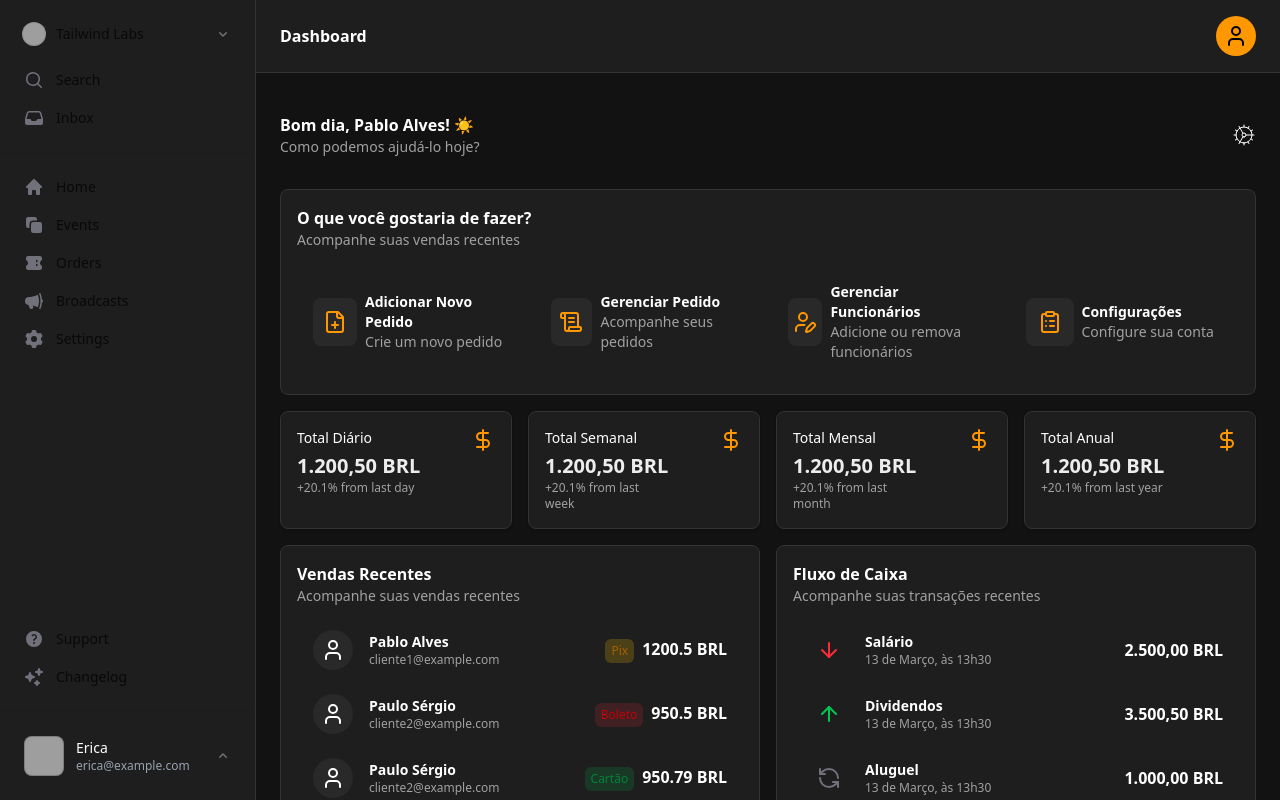
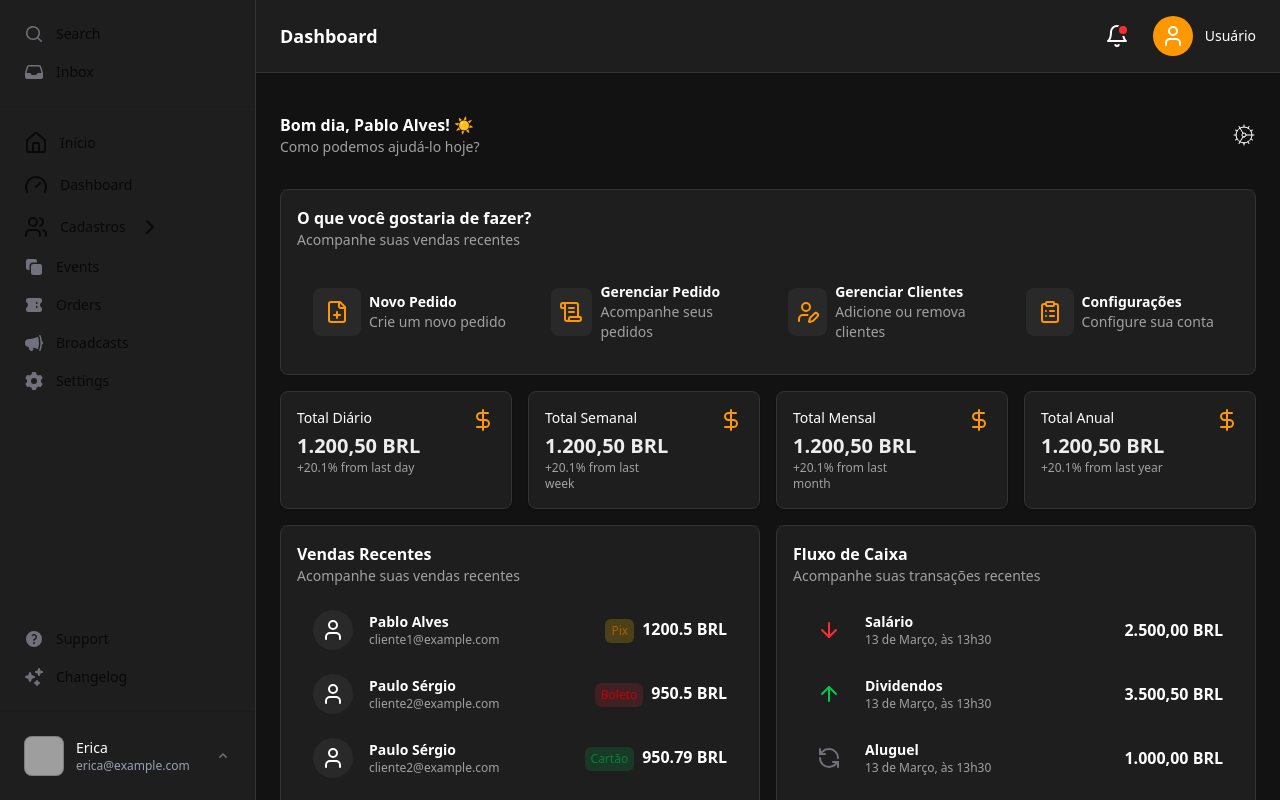
Before and after one commit to pabloalves01/gastro-flow, a React (Vite) app in the folder frontend/: page /dashboard in a window 1280 px wide. Shown: the top 800 px of the page. Built offline with nearby package versions, Linux system fonts and the light colour scheme; grey boxes are pictures that could not be loaded.

Commit message:
Add notification in header

```diff
--- a/frontend/src/layout/header.tsx
+++ b/frontend/src/layout/header.tsx
@@ -1,15 +1,40 @@
-import { User } from 'lucide-react';
+import { User, Bell, Search } from "lucide-react";
+import { useState } from "react";
 
 export default function Header() {
+    const [hasNotifications, setHasNotifications] = useState(true); // Simulação de notificação
+
     return (
-        <div className="bg-[#1E1E1E] border-b-1 border-[#333333] py-4 px-6 flex justify-between items-center">
-            <div className="text-white text-md font-semibold">
-                Dashboard
-            </div>
+        <div className="bg-[#1E1E1E] border-b border-[#333333] py-4 px-6 flex justify-between items-center">
+            {/* Título */}
+            <div className="text-white text-lg font-semibold">Dashboard</div>
 
-            <div className="flex justify-end">
-                <div className="flex justify-center items-center w-10 h-10 bg-[#FF9800] rounded-full">
-                    <User className="w-6 h-6" />
+            {/* Campo de busca */}
+            {/* <div className="relative w-72">
+                <Search className="absolute left-3 top-1/2 transform -translate-y-1/2 text-gray-400 w-5 h-5" />
+                <input
+                    type="text"
+                    placeholder="Buscar..."
+                    className="w-full bg-[#2A2A2A] text-white text-sm pl-10 pr-4 py-2 rounded-full focus:outline-none focus:ring-2 focus:ring-[#FF9800]"
+                />
+            </div> */}
+
+            {/* Notificações e Perfil */}
+            <div className="flex items-center space-x-6">
+                {/* Notificações */}
+                <div className="relative">
+                    <Bell className="w-6 h-6 text-white cursor-pointer" />
+                    {hasNotifications && (
+                        <span className="absolute top-0 right-0 bg-red-500 w-3 h-3 rounded-full border-2 border-[#1E1E1E]"></span>
+                    )}
+                </div>
+
+                {/* Perfil */}
+                <div className="flex items-center space-x-3 cursor-pointer">
+                    <div className="w-10 h-10 bg-[#FF9800] rounded-full flex justify-center items-center">
+                        <User className="w-6 h-6 text-white" />
+                    </div>
+                    <span className="text-white text-sm font-medium">Usuário</span>
                 </div>
             </div>
         </div>
--- a/frontend/src/layout/sidenav.tsx
+++ b/frontend/src/layout/sidenav.tsx
@@ -1,6 +1,6 @@
-import { useState } from 'react'
-import { createPortal } from 'react-dom' // Importação para usar portal
-import { Avatar } from '../components/ui/catalyst/avatar'
+import { useState } from 'react';
+import { createPortal } from 'react-dom';
+import { Avatar } from '../components/ui/catalyst/avatar';
 import {
   Dropdown,
   DropdownButton,
@@ -8,7 +8,7 @@ import {
   DropdownItem,
   DropdownLabel,
   DropdownMenu,
-} from '../components/ui/catalyst/dropdown'
+} from '../components/ui/catalyst/dropdown';
 import {
   Sidebar,
   SidebarBody,
@@ -18,7 +18,7 @@ import {
   SidebarLabel,
   SidebarSection,
   SidebarSpacer,
-} from '../components/ui/catalyst/sidebar'
+} from '../components/ui/catalyst/sidebar';
 import {
   ArrowRightStartOnRectangleIcon,
   ChevronDownIcon,
@@ -28,8 +28,8 @@ import {
   PlusIcon,
   ShieldCheckIcon,
   UserIcon,
-  Bars3Icon, // Ícone de menu hambúrguer
-} from '@heroicons/react/16/solid'
+  Bars3Icon,
+} from '@heroicons/react/16/solid';
 import {
   Cog6ToothIcon,
   HomeIcon,
@@ -40,10 +40,20 @@ import {
   SparklesIcon,
   Square2StackIcon,
   TicketIcon,
-} from '@heroicons/react/20/solid'
+} from '@heroicons/react/20/solid';
+
+import { Gauge, House, Users, ChevronRight } from 'lucide-react';
 
 function Sidenav() {
-  const [isOpen, setIsOpen] = useState(false)
+  const [isOpen, setIsOpen] = useState(false);
+  const [openModules, setOpenModules] = useState<{ [key: string]: boolean }>({
+    cadastros: false,
+  });
+
+  // Alterna a exibição dos submódulos
+  const toggleModule = (module: string) => {
+    setOpenModules((prev) => ({ ...prev, [module]: !prev[module] }));
+  };
 
   return (
     <>
@@ -59,44 +69,12 @@ function Sidenav() {
 
       {/* Sidebar responsiva */}
       <div
-        className={`fixed inset-y-0 left-0 z-40 w-64 transform bg-[#1E1E1E] border-r border-[#333333] transition-transform duration-300 ease-in-out lg:translate-x-0 ${isOpen ? 'translate-x-0' : '-translate-x-full'
-          }`}
+        className={`fixed inset-y-0 left-0 z-40 w-64 transform bg-[#1E1E1E] border-r border-[#333333] transition-transform duration-300 ease-in-out lg:translate-x-0 ${
+          isOpen ? 'translate-x-0' : '-translate-x-full'
+        }`}
       >
         <Sidebar>
           <SidebarHeader>
-            <Dropdown>
-              <DropdownButton as={SidebarItem} className="mb-2.5">
-                <Avatar src="/tailwind-logo.svg" />
-                <SidebarLabel>Tailwind Labs</SidebarLabel>
-                <ChevronDownIcon />
-              </DropdownButton>
-
-              {/* DropdownMenu renderizado no portal */}
-              {createPortal(
-                <DropdownMenu className="absolute left-0 top-full z-50 min-w-64 bg-white shadow-lg rounded-md">
-                  <DropdownItem href="/teams/1/settings">
-                    <Cog8ToothIcon />
-                    <DropdownLabel>Settings</DropdownLabel>
-                  </DropdownItem>
-                  <DropdownDivider />
-                  <DropdownItem href="/teams/1">
-                    <Avatar slot="icon" src="/tailwind-logo.svg" />
-                    <DropdownLabel>Tailwind Labs</DropdownLabel>
-                  </DropdownItem>
-                  <DropdownItem href="/teams/2">
-                    <Avatar slot="icon" initials="WC" className="bg-purple-500 text-white" />
-                    <DropdownLabel>Workcation</DropdownLabel>
-                  </DropdownItem>
-                  <DropdownDivider />
-                  <DropdownItem href="/teams/create">
-                    <PlusIcon />
-                    <DropdownLabel>New team&hellip;</DropdownLabel>
-                  </DropdownItem>
-                </DropdownMenu>,
-                document.body
-              )}
-            </Dropdown>
-
             <SidebarSection>
               <SidebarItem href="/search">
                 <MagnifyingGlassIcon />
@@ -112,9 +90,34 @@ function Sidenav() {
           <SidebarBody>
             <SidebarSection>
               <SidebarItem href="/home">
-                <HomeIcon />
-                <SidebarLabel>Home</SidebarLabel>
+                <House />
+                <SidebarLabel>Início</SidebarLabel>
               </SidebarItem>
+              <SidebarItem href="/dashboard">
+                <Gauge />
+                <SidebarLabel>Dashboard</SidebarLabel>
+              </SidebarItem>
+
+              {/* Módulo de Cadastros com Submódulos */}
+              <div>
+                <SidebarItem onClick={() => toggleModule('cadastros')} className="cursor-pointer">
+                  <Users />
+                  <SidebarLabel>Cadastros</SidebarLabel>
+                  {openModules['cadastros'] ? <ChevronDownIcon /> : <ChevronRight />}
+                </SidebarItem>
+
+                {openModules['cadastros'] && (
+                  <div className="ml-6 border-l border-gray-600">
+                    <SidebarItem href="/cadastros/clientes">
+                      <SidebarLabel>Clientes</SidebarLabel>
+                    </SidebarItem>
+                    <SidebarItem href="/cadastros/representantes">
+                      <SidebarLabel>Representantes</SidebarLabel>
+                    </SidebarItem>
+                  </div>
+                )}
+              </div>
+
               <SidebarItem href="/events">
                 <Square2StackIcon />
                 <SidebarLabel>Events</SidebarLabel>
@@ -132,7 +135,9 @@ function Sidenav() {
                 <SidebarLabel>Settings</SidebarLabel>
               </SidebarItem>
             </SidebarSection>
+
             <SidebarSpacer />
+
             <SidebarSection>
               <SidebarItem href="/support">
                 <QuestionMarkCircleIcon />
@@ -196,7 +201,7 @@ function Sidenav() {
       {/* Overlay para fechar o menu ao clicar fora */}
       {isOpen && <div className="fixed inset-0 z-30 lg:hidden bg-black/50" onClick={() => setIsOpen(false)} />}
     </>
-  )
+  );
 }
 
-export default Sidenav
+export default Sidenav;
--- a/frontend/src/pages/dashboard/dashboard.tsx
+++ b/frontend/src/pages/dashboard/dashboard.tsx
@@ -11,7 +11,7 @@ export default function Dashboard() {
   const actions = [
     {
       icon: <FilePlus />,
-      title: "Adicionar Novo Pedido",
+      title: "Novo Pedido",
       description: "Crie um novo pedido",
     },
     {
@@ -21,8 +21,8 @@ export default function Dashboard() {
     },
     {
       icon: <UserPen />,
-      title: "Gerenciar Funcionários",
-      description: "Adicione ou remova funcionários",
+      title: "Gerenciar Clientes",
+      description: "Adicione ou remova clientes",
     },
     {
       icon: <ClipboardList />,
```
